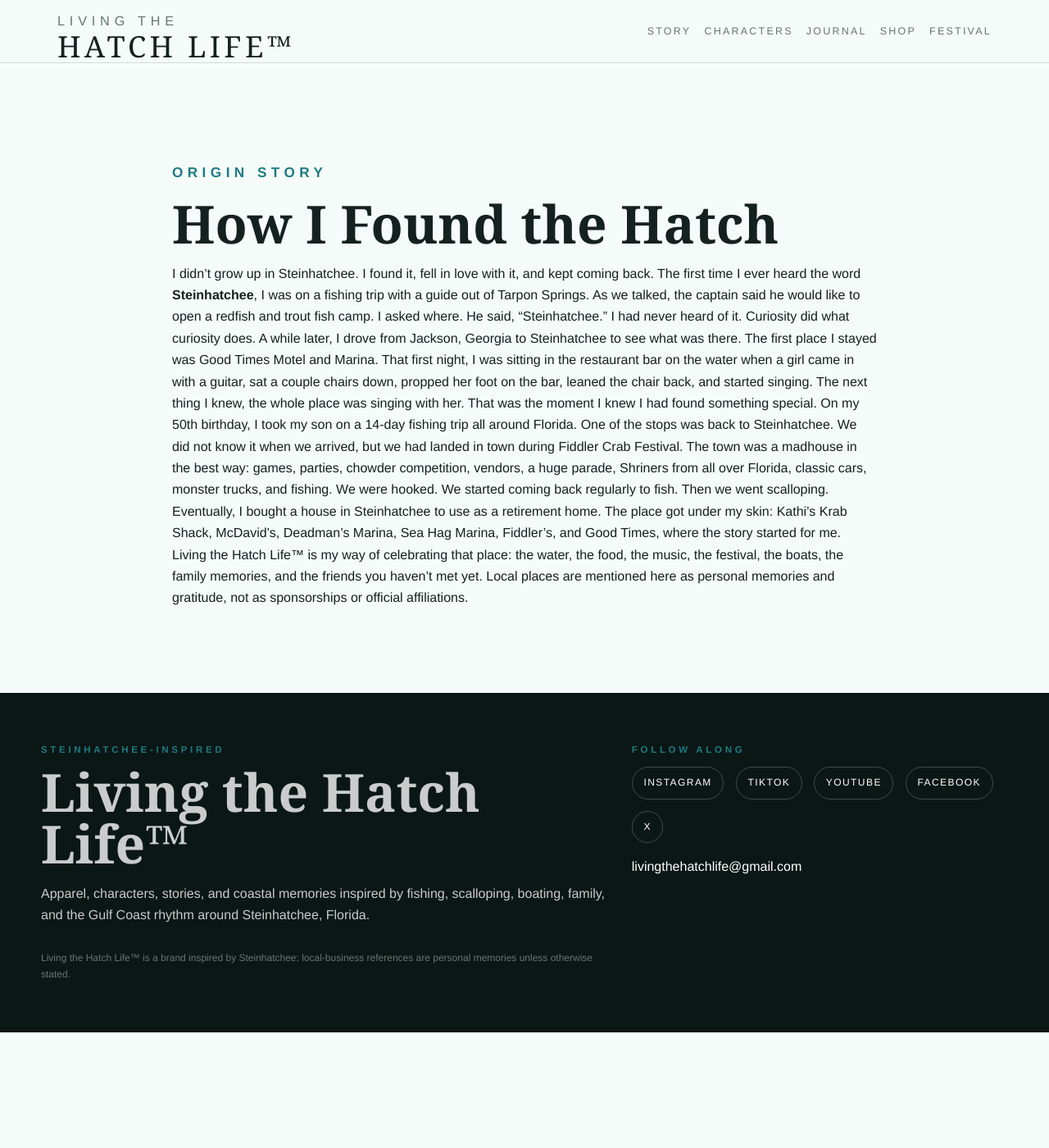
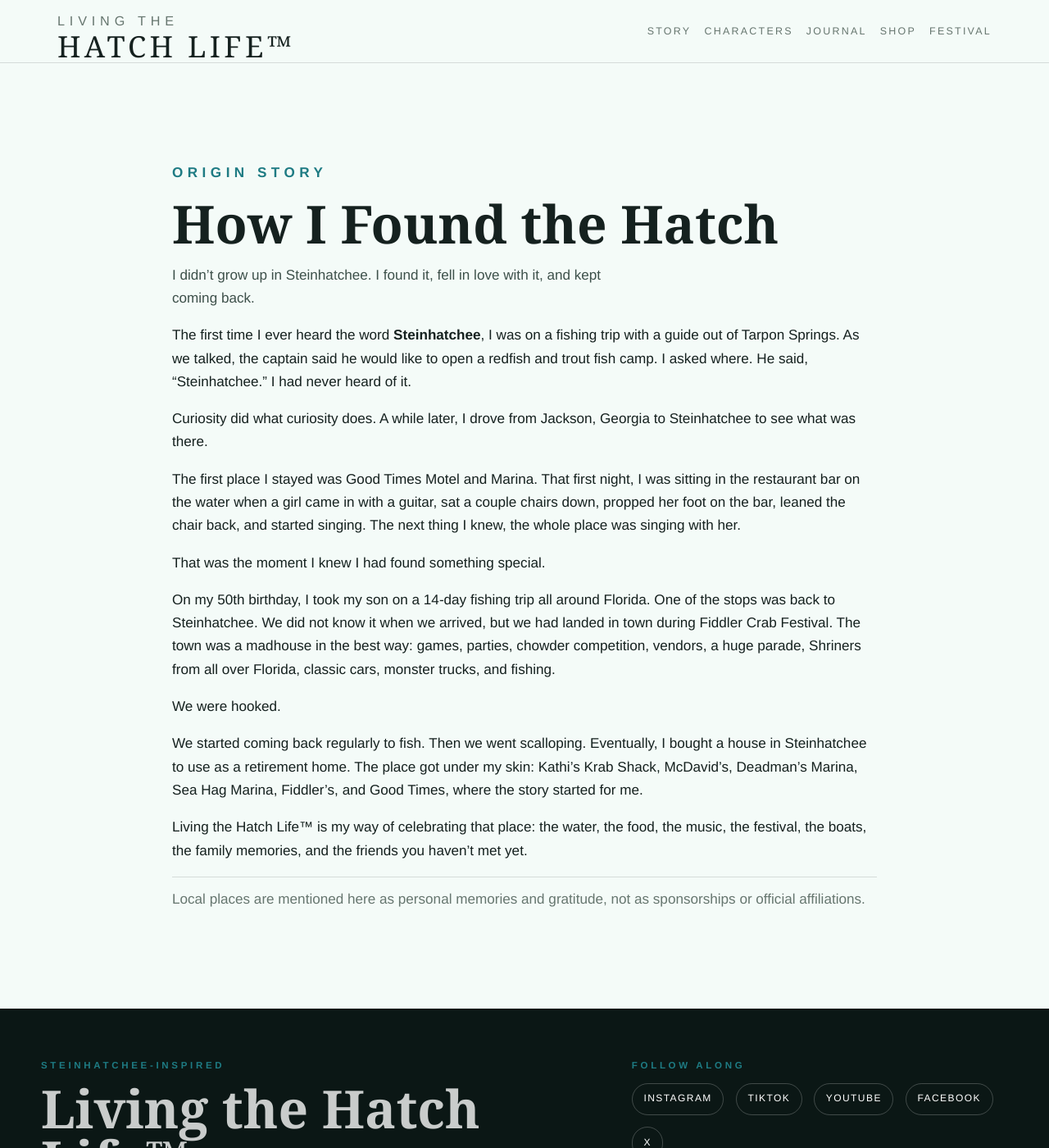
Before and after one commit to merciless-creations/livingthehatchlife-site, a Jekyll site: the page built from story/index.html, in a window 1280 px wide and 1400 px high. Shown: the whole window at 82% size. Built offline with Jekyll 4.4.1, drawn with Linux system fonts in a browser that asks for light colours.

Commit message:
Fix story page markup

```diff
--- a/story/index.html
+++ b/story/index.html
@@ -6,22 +6,22 @@ description: "The personal Steinhatchee origin story behind Living the Hatch Lif
 image: /assets/images/social-preview.svg
 ---
 
-I didn’t grow up in Steinhatchee. I found it, fell in love with it, and kept coming back.
+<p class="lead">I didn’t grow up in Steinhatchee. I found it, fell in love with it, and kept coming back.</p>
 
-The first time I ever heard the word <strong>Steinhatchee</strong>, I was on a fishing trip with a guide out of Tarpon Springs. As we talked, the captain said he would like to open a redfish and trout fish camp. I asked where. He said, “Steinhatchee.” I had never heard of it.
+<p>The first time I ever heard the word <strong>Steinhatchee</strong>, I was on a fishing trip with a guide out of Tarpon Springs. As we talked, the captain said he would like to open a redfish and trout fish camp. I asked where. He said, “Steinhatchee.” I had never heard of it.</p>
 
-Curiosity did what curiosity does. A while later, I drove from Jackson, Georgia to Steinhatchee to see what was there.
+<p>Curiosity did what curiosity does. A while later, I drove from Jackson, Georgia to Steinhatchee to see what was there.</p>
 
-The first place I stayed was Good Times Motel and Marina. That first night, I was sitting in the restaurant bar on the water when a girl came in with a guitar, sat a couple chairs down, propped her foot on the bar, leaned the chair back, and started singing. The next thing I knew, the whole place was singing with her.
+<p>The first place I stayed was Good Times Motel and Marina. That first night, I was sitting in the restaurant bar on the water when a girl came in with a guitar, sat a couple chairs down, propped her foot on the bar, leaned the chair back, and started singing. The next thing I knew, the whole place was singing with her.</p>
 
-That was the moment I knew I had found something special.
+<p>That was the moment I knew I had found something special.</p>
 
-On my 50th birthday, I took my son on a 14-day fishing trip all around Florida. One of the stops was back to Steinhatchee. We did not know it when we arrived, but we had landed in town during Fiddler Crab Festival. The town was a madhouse in the best way: games, parties, chowder competition, vendors, a huge parade, Shriners from all over Florida, classic cars, monster trucks, and fishing.
+<p>On my 50th birthday, I took my son on a 14-day fishing trip all around Florida. One of the stops was back to Steinhatchee. We did not know it when we arrived, but we had landed in town during Fiddler Crab Festival. The town was a madhouse in the best way: games, parties, chowder competition, vendors, a huge parade, Shriners from all over Florida, classic cars, monster trucks, and fishing.</p>
 
-We were hooked.
+<p>We were hooked.</p>
 
-We started coming back regularly to fish. Then we went scalloping. Eventually, I bought a house in Steinhatchee to use as a retirement home. The place got under my skin: Kathi’s Krab Shack, McDavid’s, Deadman’s Marina, Sea Hag Marina, Fiddler’s, and Good Times, where the story started for me.
+<p>We started coming back regularly to fish. Then we went scalloping. Eventually, I bought a house in Steinhatchee to use as a retirement home. The place got under my skin: Kathi’s Krab Shack, McDavid’s, Deadman’s Marina, Sea Hag Marina, Fiddler’s, and Good Times, where the story started for me.</p>
 
-Living the Hatch Life™ is my way of celebrating that place: the water, the food, the music, the festival, the boats, the family memories, and the friends you haven’t met yet.
+<p>Living the Hatch Life™ is my way of celebrating that place: the water, the food, the music, the festival, the boats, the family memories, and the friends you haven’t met yet.</p>
 
-Local places are mentioned here as personal memories and gratitude, not as sponsorships or official affiliations.
+<p class="placeholder-note">Local places are mentioned here as personal memories and gratitude, not as sponsorships or official affiliations.</p>
```
